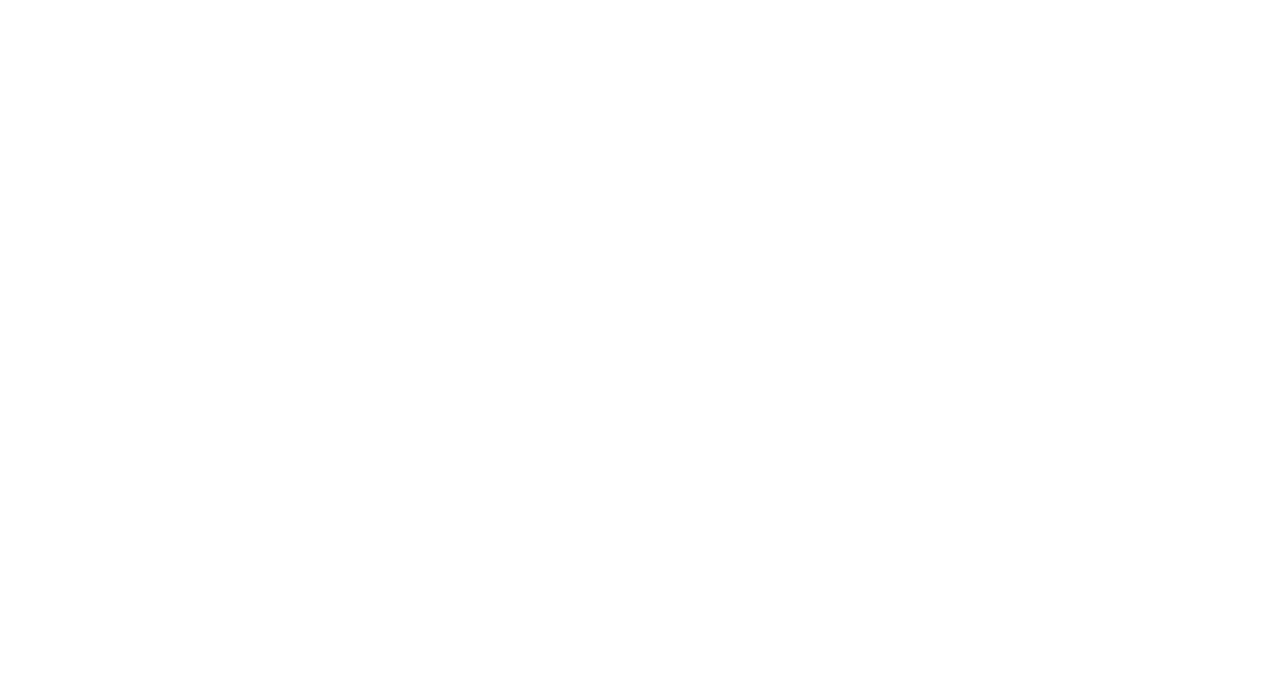
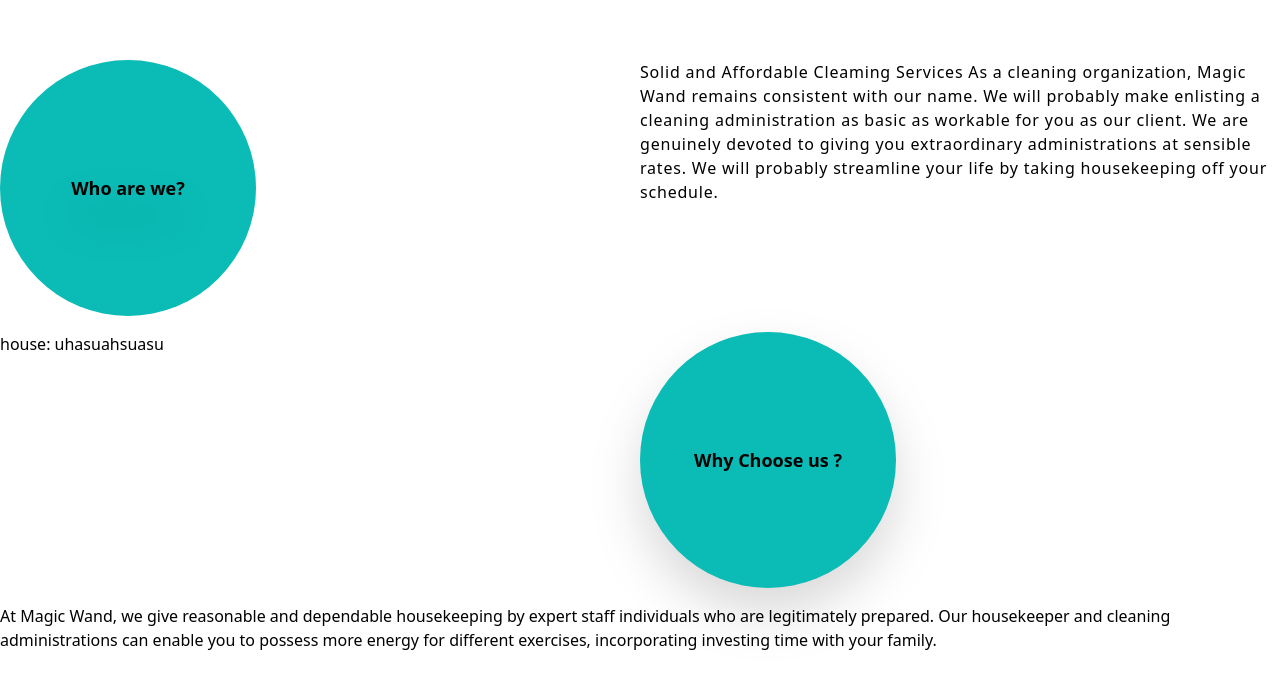
Before and after one commit to rdpfeifle/magic-wand, a Next.js app: page / in a window 1280 px wide. Shown: the part 404-1092 px from the top of the page. Before the commit the page ends 800 px from the top, so only its background shows below. Built offline with nearby package versions, Linux system fonts and the light colour scheme.

Commit message:
adding about us page

```diff
--- a/app/page.js
+++ b/app/page.js
@@ -1,11 +1,14 @@
 "use client";
 import Image from "next/image";
 import { Navbar } from "../components/Navbar";
+import { About } from "../components/About"
 
 export default function Home() {
   return (
-    <>
+    <div>
       <Navbar />
-    </>
+      <About />
+    </div>
+
   );
 }
--- a/components/About.jsx
+++ b/components/About.jsx
@@ -0,0 +1,33 @@
+import Image from "next/image";
+import Link from "next/link";
+import { useState } from "react";
+
+export const About = () => {
+    return (
+        <div className="container mt-48 grid grid-rows-4 gap-4">
+
+            <h1 className="text-dark-teal text-5xl text-center row-span-1 mx-0 my-8">Magic Wand</h1>
+
+            <div className="grid grid-cols-2 row-span-1">
+                <div className="rounded-full bg-aquamarine-blue w-64 h-64 flex items-center justify-center">
+                    <h1 className="text-center text-lg font-bold drop-shadow-2xl">Who are we?</h1></div>
+                <p className="tracking-wider">
+                    Solid and Affordable Cleaming Services
+                    As a cleaning organization, Magic Wand remains consistent
+                    with our name. We will probably make enlisting a cleaning administration as basic as workable for you as our client. We are genuinely devoted to giving you extraordinary administrations at sensible rates. We will probably streamline your life by taking housekeeping off your schedule.
+                </p>
+            </div>
+            <div className="grid grid-cols-2 row-span-1">
+                <div>house: uhasuahsuasu</div>
+                <h1 className="rounded-full bg-aquamarine-blue text-center w-64 h-64 flex items-center justify-center text-lg font-bold drop-shadow-2xl">Why Choose us ?</h1>
+            </div>
+            <div className="row-span-1">
+                <div><p>
+                    At Magic Wand, we give  reasonable and dependable housekeeping
+                    by expert staff individuals who are legitimately prepared. Our housekeeper and cleaning administrations can enable you to possess
+                    more energy for different exercises,
+                    incorporating investing time with your family. </p></div>
+            </div>
+        </div>
+    )
+}
--- a/components/Navbar.jsx
+++ b/components/Navbar.jsx
@@ -76,14 +76,12 @@ export const Navbar = () => {
         </div>
         {/* Navlinks */}
         <div
-          className={`flex-1 justify-self-end pb-3 mt-8 md:block md:pb-0 md:mt-0 ${
-            isMenuOpen ? "p-12 md:p-0 block" : "hidden"
+          className={`flex-1 justify-self-end pb-3 mt-8 md:block md:pb-0 md:mt-0 ${isMenuOpen ? "p-12 md:p-0 block" : "hidden"
             }`}
         >
           <ul className="h-screen md:h-auto items-center justify-center md:flex">
             <li
-              className={`${
-                activeLink === "home" ? activeNavLinkStyles : navLinkStyles
+              className={`${activeLink === "home" ? activeNavLinkStyles : navLinkStyles
                 }`}
               onClick={() => handleNavLinkClick("home")}
             >
@@ -92,18 +90,16 @@ export const Navbar = () => {
               </Link>
             </li>
             <li
-              className={`${
-                activeLink === "about" ? activeNavLinkStyles : navLinkStyles
+              className={`${activeLink === "about" ? activeNavLinkStyles : navLinkStyles
                 }`}
               onClick={() => handleNavLinkClick("about")}
             >
-              <Link href="/#about" onClick={handleMenuClick}>
+              <Link href="/about" onClick={handleMenuClick}>
                 About
               </Link>
             </li>
             <li
-              className={`${
-                activeLink === "services" ? activeNavLinkStyles : navLinkStyles
+              className={`${activeLink === "services" ? activeNavLinkStyles : navLinkStyles
                 }`}
               onClick={() => handleNavLinkClick("services")}
             >
@@ -112,8 +108,7 @@ export const Navbar = () => {
               </Link>
             </li>
             <li
-              className={`${
-                activeLink === "testimonials"
+              className={`${activeLink === "testimonials"
                 ? activeNavLinkStyles
                 : navLinkStyles
                 }`}
@@ -124,8 +119,7 @@ export const Navbar = () => {
               </Link>
             </li>
             <li
-              className={`${
-                activeLink === "faq" ? activeNavLinkStyles : navLinkStyles
+              className={`${activeLink === "faq" ? activeNavLinkStyles : navLinkStyles
                 }`}
               onClick={() => handleNavLinkClick("faq")}
             >
--- a/tailwind.config.js
+++ b/tailwind.config.js
@@ -6,6 +6,9 @@ module.exports = {
     "./app/**/*.{js,ts,jsx,tsx,mdx}",
   ],
   theme: {
+    container: {
+      center: true
+    },
     extend: {
       backgroundImage: {
         "gradient-radial": "radial-gradient(var(--tw-gradient-stops))",
@@ -17,6 +20,7 @@ module.exports = {
       "aquamarine-blue": "#0BBBB5",
       "dark-teal": "#104F55",
     },
+
   },
   plugins: [],
 };
```
Also changed, not shown: app/globals.css (line endings or trailing spaces). Lines whose indentation alone changed are shown as unchanged.
